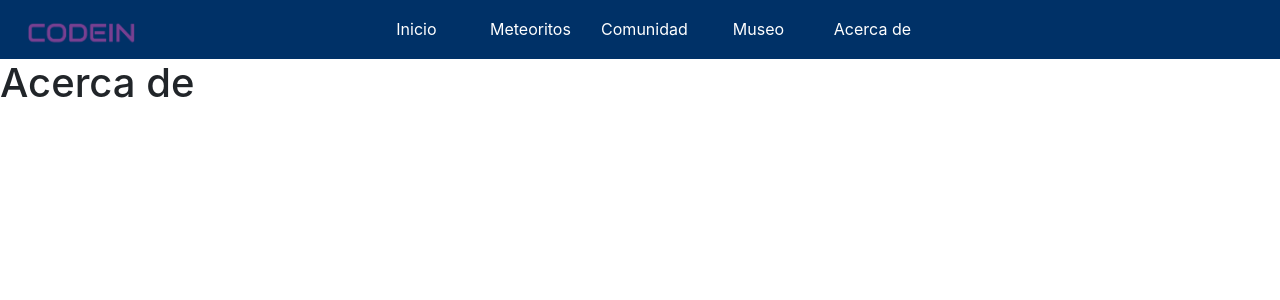
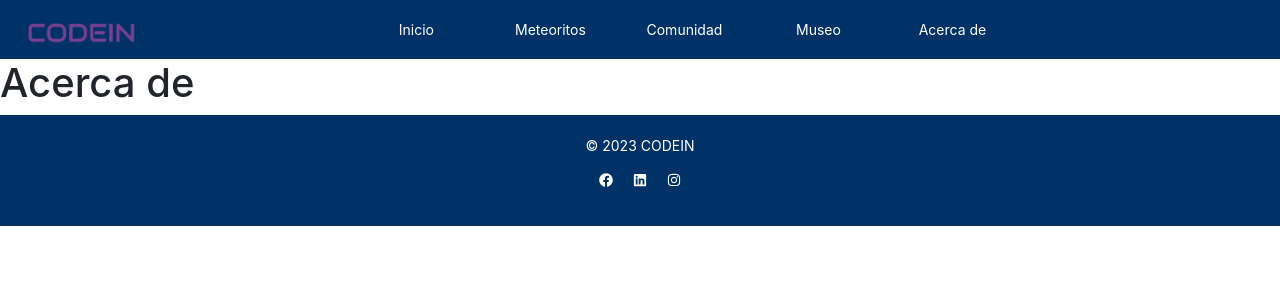
Before and after one commit to Saimon1520/pagina_web_meteorito, a React (Create React App) app: page /Acerca-de in a window 1280 px wide. Shown: the top 300 px of the page. Built offline with nearby package versions, Linux system fonts and the light colour scheme.

Commit message:
added footer

```diff
--- a/package.json
+++ b/package.json
@@ -8,6 +8,7 @@
     "@testing-library/user-event": "^13.5.0",
     "react": "^18.2.0",
     "react-dom": "^18.2.0",
+    "react-icons": "^4.11.0",
     "react-router-dom": "^6.14.2",
     "react-scripts": "5.0.1",
     "web-vitals": "^2.1.4"
--- a/src/App.js
+++ b/src/App.js
@@ -5,6 +5,7 @@ import Meteoritos from './components/Meteoritos/Meteoritos';
 import Comunidad from './components/Comunidad/Comunidad';
 import Museo from './components/Museo/Museo';
 import AcercaDe from './components/Acerca_de/Acerca_de';
+import Footer from './components/Footer/Footer';
 
 function App() {
   return (
@@ -19,8 +20,12 @@ function App() {
             <Route path="/Museo" element={<Museo></Museo>} />
             <Route path="/Acerca-de" element={<AcercaDe></AcercaDe>} />
           </Routes>
+
         </Router>
       </div>
+      <footer>
+            <Footer></Footer>
+      </footer>
     </div>
   );
 }
--- /dev/null
+++ b/src/components/Footer/Footer.css
@@ -0,0 +1,35 @@
+.footer-container {
+    background-color: var(--primary-color);
+    color: #fff;
+    padding: 20px 0;
+    text-align: center;
+  }
+
+  .footer-content {
+    display: flex;
+    flex-direction: column;
+    align-items: center;
+  }
+
+  .footer-content p {
+    font-size: 14px;
+    margin: 0;
+  }
+
+  ul {
+    list-style: none;
+    padding: 0;
+    display: flex;
+    gap: 20px;
+    margin-top: 10px;
+  }
+
+  li a {
+    text-decoration: none;
+    color: #fff;
+    font-size: 14px;
+  }
+
+  li a:hover {
+    text-decoration: underline;
+  }
--- /dev/null
+++ b/src/components/Footer/Footer.js
@@ -0,0 +1,18 @@
+import './Footer.css'
+import { FaFacebook, FaTwitter, FaInstagram, FaLinkedin } from 'react-icons/fa';
+const Footer = () => {
+    return (
+        <footer className="footer-container">
+            <div className="footer-content">
+                <p>&copy; 2023 CODEIN</p>
+                <ul>
+                    <li><a href="https://www.facebook.com"><FaFacebook /></a></li>
+                    <li><a href="https://cr.linkedin.com"><FaLinkedin /></a></li>
+                    <li><a href="https://www.instagram.com/codein_vr/?utm_source=ig_web_button_share_sheet&igshid=OGQ5ZDc2ODk2ZA=="><FaInstagram /></a></li>
+                </ul>
+            </div>
+        </footer>
+    );
+};
+
+export default Footer;
```
Also changed, not shown: 1 other file (tests, documents, lock files or other folders).
